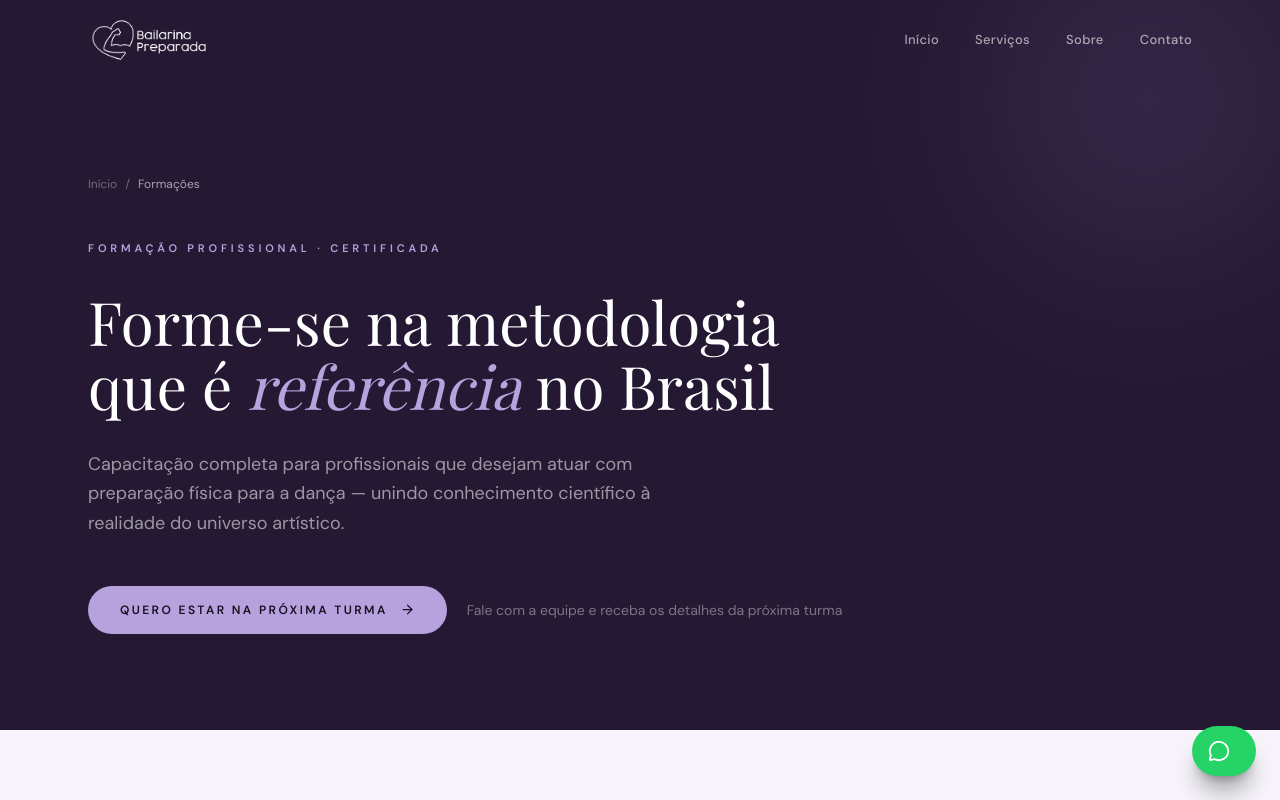
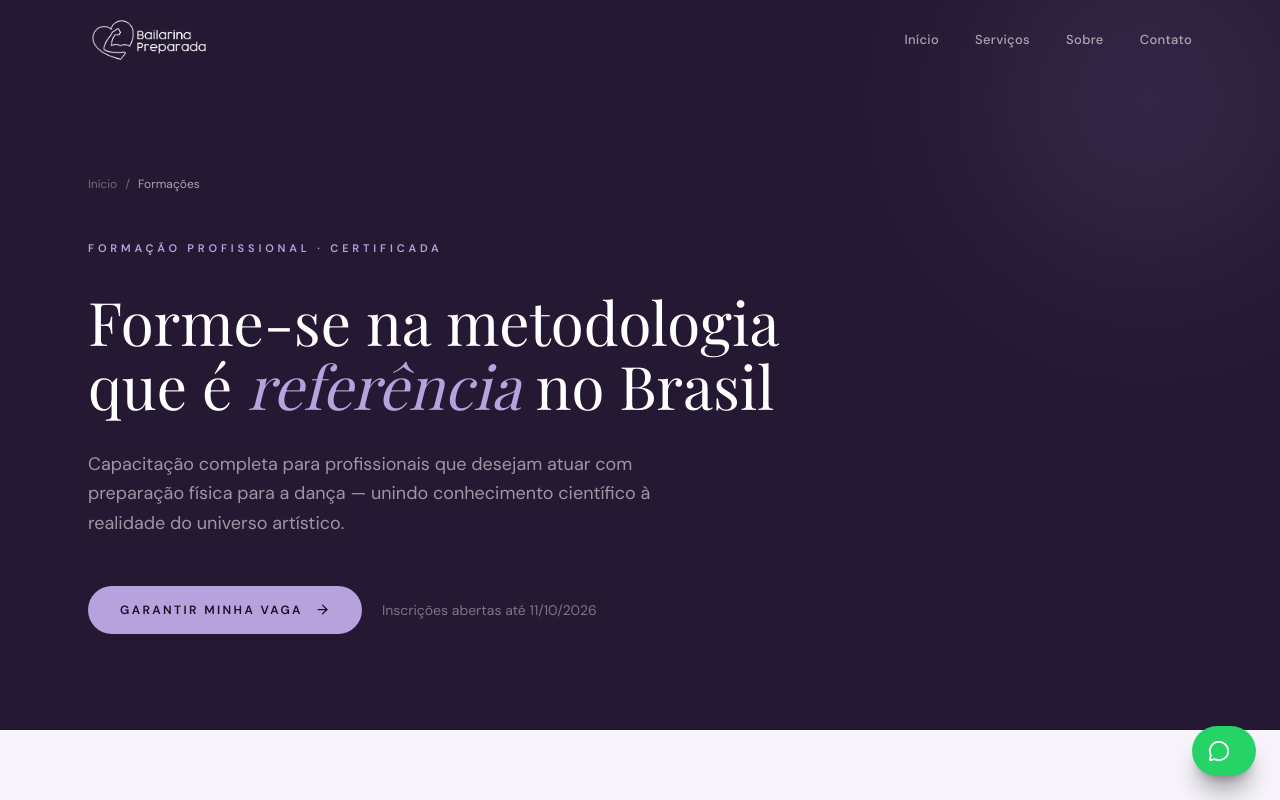
Before and after one commit to rubemputtini/bailarina-preparada, a React (Vite) app: page /formacao in a window 1280 px wide. Shown: the top 800 px of the page. Built offline with nearby package versions, Linux system fonts and the light colour scheme; a web font is replaced by a local one.

Commit message:
feat: update links and new dates

```diff
--- a/src/data/formacao.ts
+++ b/src/data/formacao.ts
@@ -2,7 +2,7 @@ import depManuela from "@/assets/depoimento-manuela.jpg";
 
 // Depoimentos de profissionais formados na Formação.
 // Adicione os depoimentos reais aqui — enquanto a lista estiver vazia, a seção
-// mostra apenas a chamada da rede com o botão de lista de espera.
+// mostra apenas a chamada da rede com o botão de inscrição (ou de lista de espera).
 export interface FormacaoTestimonial {
   quote: string;
   name: string;
--- a/src/pages/formacao/FormacaoPage.tsx
+++ b/src/pages/formacao/FormacaoPage.tsx
@@ -1,3 +1,4 @@
+import { useState } from "react";
 import { ArrowRight } from "lucide-react";
 import { PageHead } from "@/components/PageHead";
 import { serviceSchema } from "@/constants/structuredData";
@@ -11,9 +12,13 @@ import { cn } from "@/lib/utils";
 import { BASE_URL, whatsappLink } from "@/constants/urls";
 import cardBpPro from "@/assets/card-bp-pro.jpg";
 
-// Enquanto não há um fluxo de pagamento próprio, a inscrição é feita por este formulário.
-const inscricaoFormUrl =
+const checkoutUrl = "https://go.hotmart.com/M101608346L";
+const waitlistFormUrl =
   "https://docs.google.com/forms/d/e/1FAIpQLSc7LeEHC6kdY3jYjPjgdmvkDogHaKO6UlXE-vaAjPPyOFUGHA/viewform";
+
+// Até o fim deste prazo (horário de Brasília) a página vende a Turma 3;
+// depois, volta automaticamente para a lista de espera da próxima turma.
+const enrollmentDeadline = new Date("2026-10-11T23:59:59-03:00");
 
 const professorDancaUrl = whatsappLink(
   "Olá! Sou professor(a) de dança e tenho interesse na Formação. Como funciona para o meu caso?"
@@ -36,6 +41,10 @@ const differentials = [
 ];
 
 export default function FormacaoPage() {
+  const [enrollmentOpen] = useState(() => Date.now() <= enrollmentDeadline.getTime());
+  const ctaHref = enrollmentOpen ? checkoutUrl : waitlistFormUrl;
+  const ctaLabel = enrollmentOpen ? "Garantir minha vaga" : "Quero estar na próxima turma";
+
   return (
     <>
       <PageHead
@@ -59,9 +68,13 @@ export default function FormacaoPage() {
             </>
           }
           description="Capacitação completa para profissionais que desejam atuar com preparação física para a dança — unindo conhecimento científico à realidade do universo artístico."
-          ctaLabel="Quero estar na próxima turma"
-          ctaHref={inscricaoFormUrl}
-          note="Fale com a equipe e receba os detalhes da próxima turma"
+          ctaLabel={ctaLabel}
+          ctaHref={ctaHref}
+          note={
+            enrollmentOpen
+              ? "Inscrições abertas até 11/10/2026"
+              : "Fale com a equipe e receba os detalhes da próxima turma"
+          }
         />
 
         <section className="bg-paper py-28 text-deep">
@@ -143,8 +156,8 @@ export default function FormacaoPage() {
               </div>
             ) : (
               <div className="mt-12 flex justify-center">
-                <Button variant="ink" href={inscricaoFormUrl} target="_blank" rel="noopener noreferrer">
-                  Quero estar na próxima turma
+                <Button variant="ink" href={ctaHref} target="_blank" rel="noopener noreferrer">
+                  {ctaLabel}
                   <ArrowRight size={15} className="transition-transform group-hover:translate-x-1" />
                 </Button>
               </div>
@@ -152,13 +165,23 @@ export default function FormacaoPage() {
           </div>
         </section>
 
-        <ServiceCta
-          eyebrow="Turma 2 encerrada"
-          title="Garanta o seu lugar na Turma 3"
-          text="Cadastre-se para entrar na lista de espera. Previsão de abertura: 01/09/2026."
-          ctaLabel="Entrar na lista de espera"
-          ctaHref={inscricaoFormUrl}
-        />
+        {enrollmentOpen ? (
+          <ServiceCta
+            eyebrow="Turma 3 · Inscrições abertas"
+            title="Garanta o seu lugar na Turma 3"
+            text="Inscrições abertas até o dia 11/10/2026!"
+            ctaLabel="Garantir minha vaga"
+            ctaHref={checkoutUrl}
+          />
+        ) : (
+          <ServiceCta
+            eyebrow="Turma 3 encerrada"
+            title="Garanta o seu lugar na Turma 4"
+            text="Cadastre-se para entrar na lista de espera. Previsão de abertura: 01/02/2027."
+            ctaLabel="Entrar na lista de espera"
+            ctaHref={waitlistFormUrl}
+          />
+        )}
       </main>
     </>
   );
```
